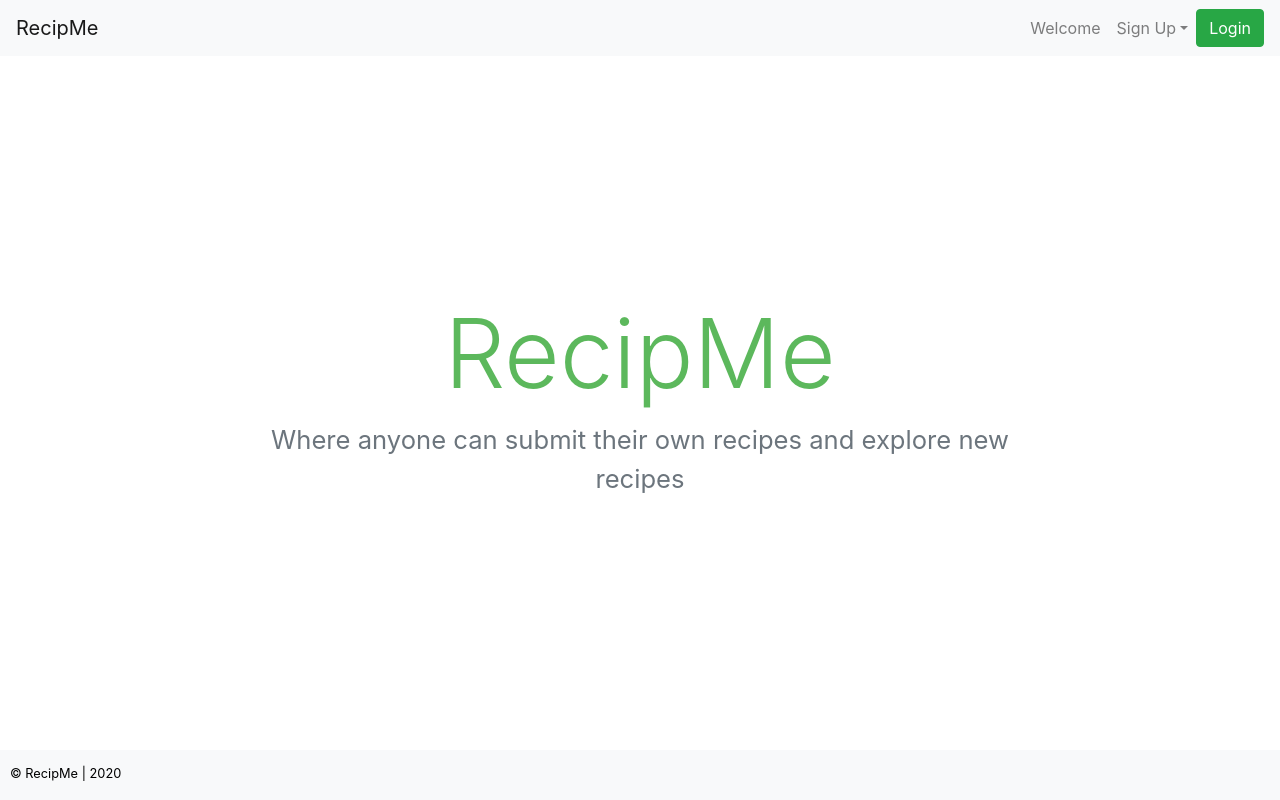
After one commit to jayli201/recipMe, a PHP site: page /welcome.php in a window 1280 px wide. The commit adds this page. Run offline with PHP 8.4, Linux system fonts and the light colour scheme; some libraries are stand-ins or nearby versions.

Commit message:
very rough ui

```diff
--- /dev/null
+++ b/auth/main_header.html
@@ -0,0 +1,24 @@
+<header>
+   <nav class="navbar navbar-expand-md bg-light navbar-light">
+      <a class="navbar-brand" href="welcome.php">RecipMe</a>
+
+      <div class="collapse navbar-collapse justify-content-end" id="collapsibleNavbar">
+         <ul class="navbar-nav">
+            <li class="nav-item">
+               <a class="nav-link" href="welcome.php">Welcome</a>
+            </li>
+            <li class="nav-item dropdown">
+               <a class="nav-link dropdown-toggle" href="#" id="dropdown01" data-toggle="dropdown" aria-haspopup="true"
+                  aria-expanded="false">Sign Up</a>
+               <div class="dropdown-menu" aria-labelledby="dropdown01">
+                  <a class="dropdown-item" href="cooksignup.php">Cook</a>
+                  <a class="dropdown-item" href="foodiesignup.php">Foodie</a>
+               </div>
+            </li>
+            <form class="form-inline">
+               <button type="button" class="btn btn-success" onClick="window.location.href='login.php'">Login</button>
+            </form>
+         </ul>
+      </div>
+   </nav>
+</header>
--- /dev/null
+++ b/auth/welcome.php
@@ -0,0 +1,33 @@
+<!DOCTYPE html>
+<html>
+
+<head>
+    <meta charset="utf-8">
+    <meta http-equiv="X-UA-Compatible" content="IE=edge"> <!-- required to handle IE -->
+    <meta name="viewport" content="width=device-width, initial-scale=1">
+    <title>Welcome</title>
+    <link rel="stylesheet" href="https://maxcdn.bootstrapcdn.com/bootstrap/4.2.1/css/bootstrap.min.css" />
+    <link rel="stylesheet" href="../custom-style.css" />
+    <script src="https://code.jquery.com/jquery-3.4.1.slim.min.js" integrity="sha384-J6qa4849blE2+poT4WnyKhv5vZF5SrPo0iEjwBvKU7imGFAV0wwj1yYfoRSJoZ+n" crossorigin="anonymous"></script>
+    <script src="https://cdn.jsdelivr.net/npm/popper.js@1.16.0/dist/umd/popper.min.js" integrity="sha384-Q6E9RHvbIyZFJoft+2mJbHaEWldlvI9IOYy5n3zV9zzTtmI3UksdQRVvoxMfooAo" crossorigin="anonymous"></script>
+    <script src="https://stackpath.bootstrapcdn.com/bootstrap/4.4.1/js/bootstrap.min.js" integrity="sha384-wfSDF2E50Y2D1uUdj0O3uMBJnjuUD4Ih7YwaYd1iqfktj0Uod8GCExl3Og8ifwB6" crossorigin="anonymous"></script>
+</head>
+
+<body>
+    <?php
+    include('main_header.html');
+    ?>
+    <br />
+    <div class="welcome">
+        <h1 class="display-1">
+            RecipMe
+        </h1>
+        <h2> <small class="text-muted">Where anyone can submit their own recipes and explore new recipes</small>
+        </h2>
+    </div>
+
+    <?php include('../footer.html') ?>
+
+</body>
+
+</html>
--- a/cook_header.html
+++ b/cook_header.html
@@ -1,5 +1,5 @@
 <header>
-   <nav class="navbar navbar-expand-md bg-dark navbar-dark">
+   <nav class="navbar navbar-expand-md bg-light navbar-light">
       <a class="navbar-brand" href="mainpage.php">RecipMe</a>
 
       <div class="collapse navbar-collapse justify-content-end" id="collapsibleNavbar">
--- a/custom-style.css
+++ b/custom-style.css
@@ -1,10 +1,17 @@
-label {
-    display: block;
+.welcome {
+    position: fixed;
+    top: 50%;
+    left: 50%;
+    transform: translate(-50%, -50%);
+    color: #5cb85c;
+}
+
+.copyright {
+    color: black;
 }
 
 input,
-textarea,
-button {
+textarea {
     display: inline-block;
     font-family: arial;
     margin: 5px 10px 5px 40px;
@@ -21,41 +28,40 @@ div {
     width: 60%;
 }
 
-h1 {
-    text-align: center;
-}
-h2 {
+h1, h2 {
     text-align: center;
 }
 
-input[type=submit] {
+/* input[type=submit] {
     background: #ccc;
     border: 0 none;
     cursor: pointer;
     border-radius: 5px;
-}
+} */
 
-input[type=submit]:hover {
+/* input[type=submit]:hover {
     background-color: #ccceee;
-}
+} */
 
-button[type=submit] {
-    padding: 5px 15px;
-    background: #ccc;
+/* button[type=submit] {
     border: 0 none;
     cursor: pointer;
-    /* border-radius: 5px; */
-}
+    background: #5cb85c;
+    color: white;
+    border-radius: 5px;
 
-button[type=submit]:hover {
+    display: inline-block;
+    margin: 5px 10px 5px 40px;
+    padding: 8px 12px;
+    border: 1px solid #ccc;
+    border-radius: 4px;
+    box-sizing: border-box;
+    width: 90%;
+} */
+
+/* button[type=submit]:hover {
     background-color: #ccceee;
-}
-
-.msg {
-    margin-left: 40px;
-    font-style: italic;
-    color: red;
-}
+} */
 
 html {
     height: 100%;
--- a/foodie_header.html
+++ b/foodie_header.html
@@ -1,5 +1,5 @@
 <header>
-   <nav class="navbar navbar-expand-md bg-dark navbar-dark">
+   <nav class="navbar navbar-expand-md bg-light navbar-light">
       <a class="navbar-brand" href="mainpage.php">RecipMe</a>
 
       <div class="collapse navbar-collapse justify-content-end" id="collapsibleNavbar">
--- a/footer.html
+++ b/footer.html
@@ -1,3 +1,3 @@
-<footer class="primary-footer bg-dark">
+<footer class="primary-footer bg-light">
    <small class="copyright">&copy; RecipMe | 2020</small>
 </footer>
--- a/mainpage.php
+++ b/mainpage.php
@@ -4,13 +4,13 @@ include "display_recipes_sql.php";
 
 // Check if user is logged in or not
 if (!isset($_SESSION['uname'])) {
-   header('Location: auth/login.php');
+   header('Location: auth/welcome.php');
 }
 
 // logout
 if (isset($_POST['logout'])) {
    session_destroy();
-   header('Location: auth/login.php');
+   header('Location: auth/welcome.php');
 }
 
 // pin a recipe, currently not working
--- a/pinned_recipes.php
+++ b/pinned_recipes.php
@@ -4,13 +4,13 @@ include "display_recipes_sql.php";
 
 // Check if user is logged in or not
 if (!isset($_SESSION['uname'])) {
-   header('Location: auth/login.php');
+   header('Location: auth/welcome.php');
 }
 
 // logout
 if (isset($_POST['logout'])) {
    session_destroy();
-   header('Location: auth/login.php');
+   header('Location: auth/welcome.php');
 }
 
 // unpin a recipe, but only if user is not the cook
--- a/profile.php
+++ b/profile.php
@@ -4,13 +4,13 @@ include "display_recipes_sql.php";
 
 // Check if user is logged in or not
 if (!isset($_SESSION['uname'])) {
-   header('Location: auth/login.php');
+   header('Location: auth/welcome.php');
 }
 
 // logout
 if (isset($_POST['logout'])) {
    session_destroy();
-   header('Location: auth/login.php');
+   header('Location: auth/welcome.php');
 }
 
 // foodies: update favoriteFood
```
Also changed, not shown: auth/cooksignup.php (+7 -2 lines), auth/foodiesignup.php (+7 -2 lines), auth/login.php (+12 -14 lines), submit_recipes.php (+5 -4 lines).
